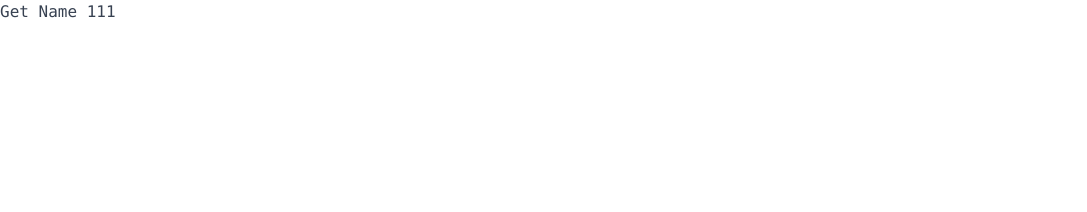
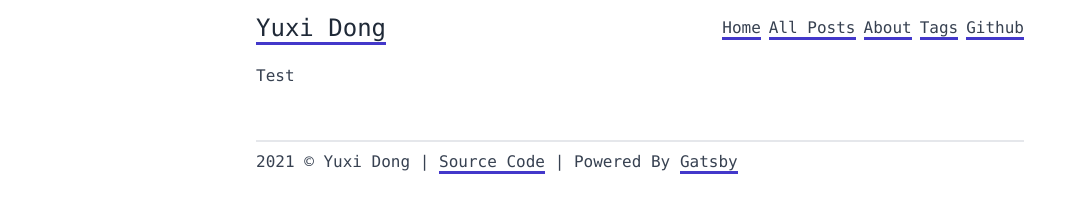
Before and after one commit to MichaelDuo/michaelduo-blog, a Gatsby site: page /test in a window 1280 px wide. Shown: the whole page, without its empty margins (0-1087 px from the left). Built offline with nearby package versions, Linux system fonts and the light colour scheme; Gatsby itself is replaced by a stand-in of ours.

Commit message:
update structure

```diff
--- a/src/components/BlogItem/BlogItem.tsx
+++ b/src/components/BlogItem/BlogItem.tsx
@@ -12,7 +12,7 @@ const BlogItem = (props: React.PropsWithChildren<Props>): JSX.Element => {
 	return (
 		<section>
 			<Header>
-				<Link>{props.title}</Link>
+				<Link to="/test">{props.title}</Link>
 			</Header>
 			<div className="text-gray-500">Oct 21, 2021</div>
 			<div>This is a description...f ewjio jfeio jdjs iofdjsio</div>
--- a/src/components/Navbar/Navbar.tsx
+++ b/src/components/Navbar/Navbar.tsx
@@ -15,14 +15,18 @@ const Navbar = (props: React.PropsWithChildren<Props>): JSX.Element => {
 			<div>
 				<Link
 					className="text-2xl whitespace-nowrap text-gray-800"
-					to="#"
+					to={props.title.link}
 				>
 					{props.title.text}
 				</Link>
 			</div>
 			<nav className="space-x-2 text-base">
 				{props.links.map((link) => {
-					return <Link key={link.text}>{link.text}</Link>;
+					return (
+						<Link key={link.text} to={link.link}>
+							{link.text}
+						</Link>
+					);
 				})}
 			</nav>
 		</header>
--- a/src/pages/index.js
+++ b/src/pages/index.js
@@ -5,12 +5,11 @@ import Navbar from '../ui/Navbar';
 import BlogItem from '../components/BlogItem';
 import SiteDescription from '../ui/SiteDescription';
 import Footer from '../ui/Footer';
+import Layout from '../ui/Layout';
 
 const IndexPage = () => {
 	return (
-		<div className="h-screen max-w-screen-md mx-auto m-3">
-			<Navbar />
-			<main>
+		<Layout>
 			<SiteDescription />
 			<section className="">
 				<BlogItem title="This is a Blog Title"></BlogItem>
@@ -29,9 +28,7 @@ const IndexPage = () => {
 					This is a link: <Link to="#">HelloWorld</Link>
 				</div> */}
 			</section>
-			</main>
-			<Footer />
-		</div>
+		</Layout>
 	);
 };
 
--- a/src/pages/test.js
+++ /dev/null
@@ -1,3 +0,0 @@
-export default function getName() {
-	return 'Get Name 111';
-}
--- /dev/null
+++ b/src/pages/test.tsx
@@ -0,0 +1,12 @@
+import React from 'react';
+import Layout from '../ui/Layout';
+
+const Test = (): JSX.Element => {
+	return (
+		<Layout>
+			<div>Test</div>
+		</Layout>
+	);
+};
+
+export default Test;
--- /dev/null
+++ b/src/ui/Layout/Layout.tsx
@@ -0,0 +1,17 @@
+import * as React from 'react';
+import Navbar from '../Navbar';
+import Footer from '../../ui/Footer';
+
+interface Props {}
+
+const Layout = (props: React.PropsWithChildren<Props>): JSX.Element => {
+	return (
+		<div className="h-screen max-w-screen-md mx-auto m-3">
+			<Navbar />
+			<main className="py-5">{props.children}</main>
+			<Footer />
+		</div>
+	);
+};
+
+export default Layout;
--- /dev/null
+++ b/src/ui/Layout/index.ts
@@ -0,0 +1 @@
+export {default} from './Layout';
--- a/src/ui/Navbar/Navbar.tsx
+++ b/src/ui/Navbar/Navbar.tsx
@@ -6,12 +6,12 @@ const Navbar = (): JSX.Element => {
 		<Nb
 			title={{
 				text: 'Yuxi Dong',
-				link: '#',
+				link: '/',
 			}}
 			links={[
 				{
 					text: 'Home',
-					link: '#',
+					link: '/',
 				},
 				{
 					text: 'All Posts',
--- a/src/ui/SiteDescription/SiteDescription.tsx
+++ b/src/ui/SiteDescription/SiteDescription.tsx
@@ -2,7 +2,7 @@ import React from 'react';
 
 const SiteDescription = (): JSX.Element => {
 	return (
-		<div className=" my-5">Fullstack Software Developer, San Fransisco</div>
+		<div className="mb-5">Fullstack Software Developer, San Fransisco</div>
 	);
 };
 
```
Lines whose indentation alone changed are shown as unchanged.
